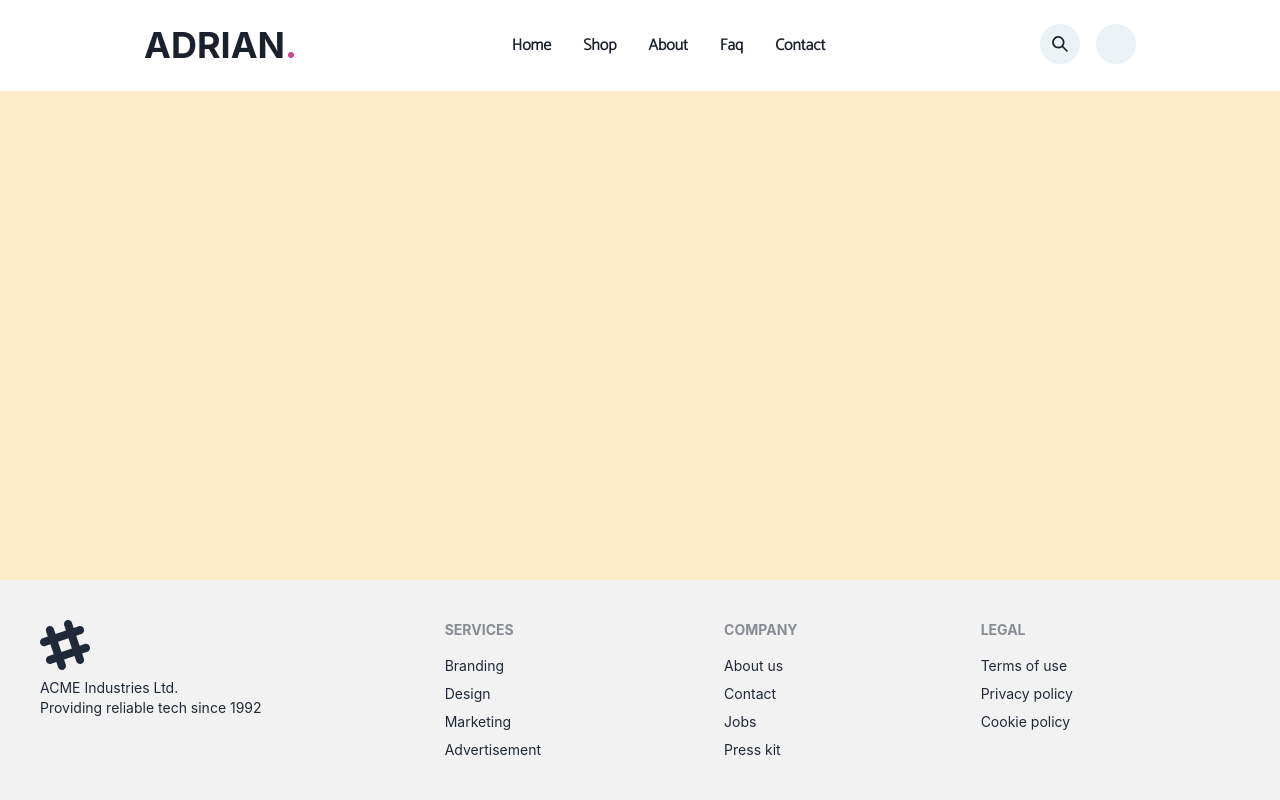
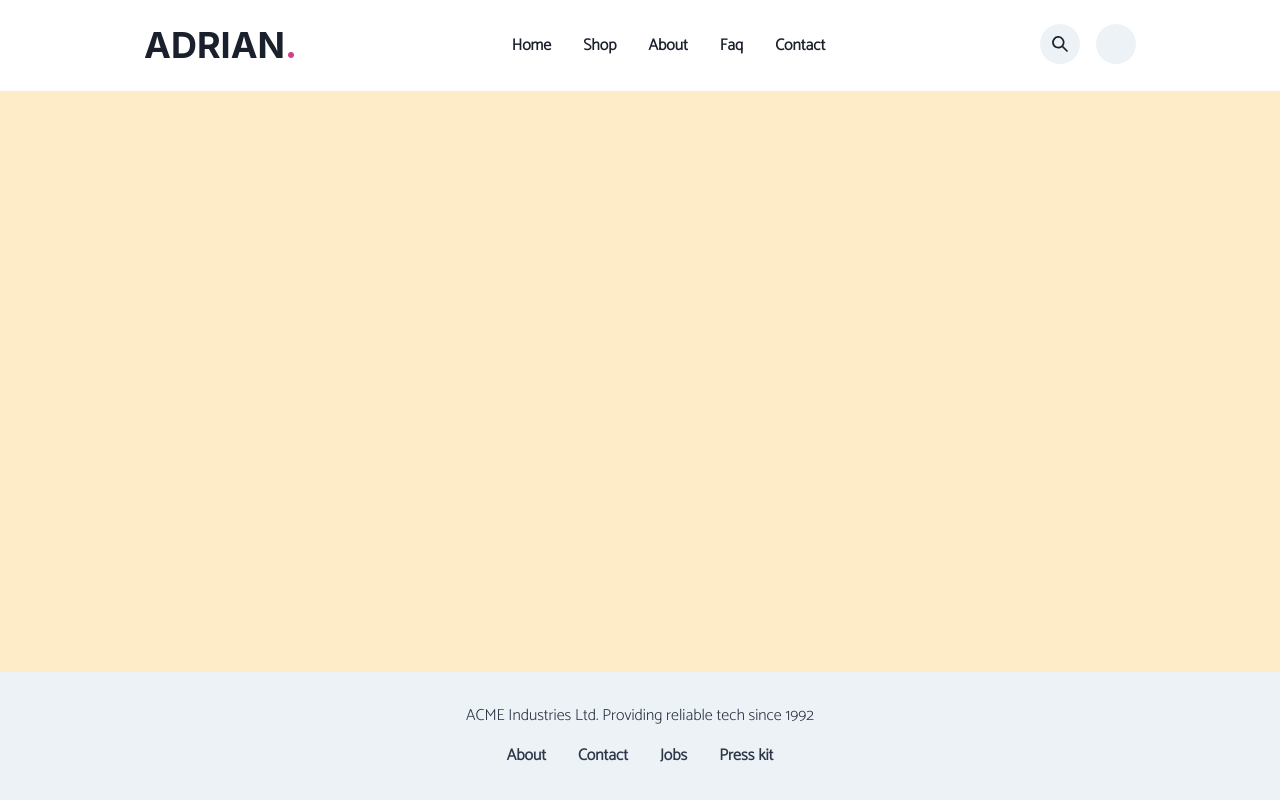
Before and after one commit to aniruddha-jafa/ecommerce-app, a Next.js app in the folder frontend/: page / in a window 1280 px wide. Built offline with nearby package versions, Linux system fonts and the light colour scheme; no server answers; some icons are missing.

Commit message:
simplified footer using chakra ui

```diff
--- a/frontend/src/components/Footer/index.tsx
+++ b/frontend/src/components/Footer/index.tsx
@@ -1,48 +1,37 @@
-import { Box } from '@chakra-ui/react'
+import NextLink from 'next/link'
 
-function Main({ ...props }) {
+import { Box, Link, Text, VStack, HStack } from '@chakra-ui/react'
+
+import type { ReactNode } from 'react'
+
+interface FooterLinkProps {
+  href: string
+  children: ReactNode
+  props?: any[]
+}
+
+const FooterLink = ({ href, children, ...props }: FooterLinkProps) => (
+  <NextLink href={href} {...props} passHref>
+    <Link fontWeight='extrabold'>{children}</Link>
+  </NextLink>
+)
+
+function Main() {
   return (
-    <Box {...props}>
-      <footer className='footer p-10 bg-base-200 text-base-content'>
-        <div>
-          <svg
-            width='50'
-            height='50'
-            viewBox='0 0 24 24'
-            xmlns='http://www.w3.org/2000/svg'
-            fillRule='evenodd'
-            clipRule='evenodd'
-            className='fill-current'
-          >
-            <path d='M22.672 15.226l-2.432.811.841 2.515c.33 1.019-.209 2.127-1.23 2.456-1.15.325-2.148-.321-2.463-1.226l-.84-2.518-5.013 1.677.84 2.517c.391 1.203-.434 2.542-1.831 2.542-.88 0-1.601-.564-1.86-1.314l-.842-2.516-2.431.809c-1.135.328-2.145-.317-2.463-1.229-.329-1.018.211-2.127 1.231-2.456l2.432-.809-1.621-4.823-2.432.808c-1.355.384-2.558-.59-2.558-1.839 0-.817.509-1.582 1.327-1.846l2.433-.809-.842-2.515c-.33-1.02.211-2.129 1.232-2.458 1.02-.329 2.13.209 2.461 1.229l.842 2.515 5.011-1.677-.839-2.517c-.403-1.238.484-2.553 1.843-2.553.819 0 1.585.509 1.85 1.326l.841 2.517 2.431-.81c1.02-.33 2.131.211 2.461 1.229.332 1.018-.21 2.126-1.23 2.456l-2.433.809 1.622 4.823 2.433-.809c1.242-.401 2.557.484 2.557 1.838 0 .819-.51 1.583-1.328 1.847m-8.992-6.428l-5.01 1.675 1.619 4.828 5.011-1.674-1.62-4.829z'></path>
-          </svg>
-          <p>
-            ACME Industries Ltd.
-            <br />
-            Providing reliable tech since 1992
-          </p>
-        </div>
-        <div>
-          <span className='footer-title'>Services</span>
-          <a className='link link-hover'>Branding</a>
-          <a className='link link-hover'>Design</a>
-          <a className='link link-hover'>Marketing</a>
-          <a className='link link-hover'>Advertisement</a>
-        </div>
-        <div>
-          <span className='footer-title'>Company</span>
-          <a className='link link-hover'>About us</a>
-          <a className='link link-hover'>Contact</a>
-          <a className='link link-hover'>Jobs</a>
-          <a className='link link-hover'>Press kit</a>
-        </div>
-        <div>
-          <span className='footer-title'>Legal</span>
-          <a className='link link-hover'>Terms of use</a>
-          <a className='link link-hover'>Privacy policy</a>
-          <a className='link link-hover'>Cookie policy</a>
-        </div>
-      </footer>
+    <Box as='footer' fontFamily={'Catamaran'} bg='gray.100' color='gray.700'>
+      <VStack justifyContent={'space-evenly'} spacing={4} px={4} py={8}>
+        <Box>
+          <Text textAlign={{ base: 'center', md: 'unset' }}>
+            ACME Industries Ltd. Providing reliable tech since 1992
+          </Text>
+        </Box>
+        <HStack spacing={8} justifyContent='space-evenly'>
+          <FooterLink href='#'>About</FooterLink>
+          <FooterLink href='#'>Contact</FooterLink>
+          <FooterLink href='#'>Jobs</FooterLink>
+          <FooterLink href='#'>Press kit</FooterLink>
+        </HStack>
+      </VStack>
     </Box>
   )
 }
--- a/frontend/src/theme/index.ts
+++ b/frontend/src/theme/index.ts
@@ -6,16 +6,23 @@ const theme = extendTheme({
   fonts: {
     'Catamaran-light': 'Catamaran, sans-serif',
   },
+  colors: {
+    common: {
+      white: 'white',
+    },
+    text: {
+      primaryContrast: 'white',
+    },
+  },
   semanticTokens: {
     colors: {
-      common: {
-        white: 'white',
-      },
       primary: {
         default: 'pink.500',
+        _dark: '',
       },
       secondary: {
         default: 'cyan.400',
+        _dark: '',
       },
     },
   },
```
